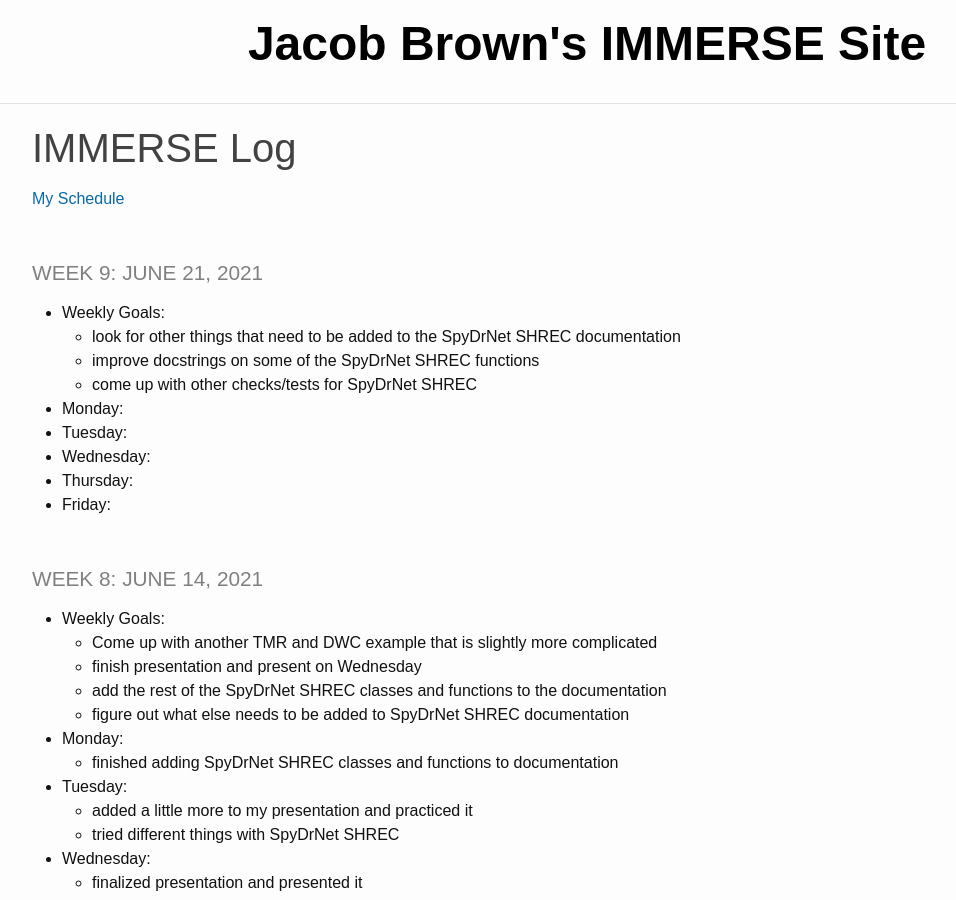
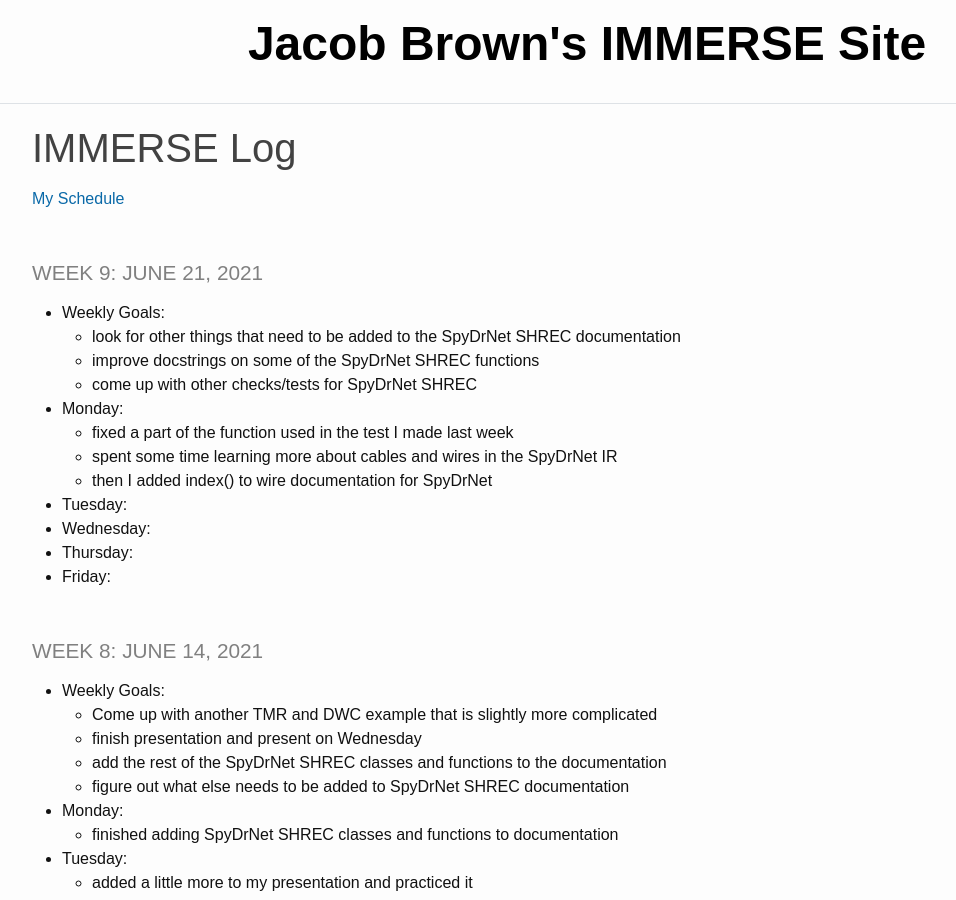
Before and after one commit to jacobdbrown4/jacob_brown, a Jekyll site: the page built from _pages/log.md, in a window 1280 px wide and 900 px high. Shown: the whole window, without its empty margins (53-1009 px from the left). Built offline with Jekyll 4.4.1, drawn with Linux system fonts in a browser that asks for light colours.

Commit message:
updated log

```diff
--- a/_pages/log.md
+++ b/_pages/log.md
@@ -11,6 +11,9 @@ title: IMMERSE Log
   * improve docstrings on some of the SpyDrNet SHREC functions
   * come up with other checks/tests for SpyDrNet SHREC
 * **Monday**:
+  * fixed a part of the function used in the test I made last week
+  * spent some time learning more about cables and wires in the SpyDrNet IR
+  * then I added index() to wire documentation for SpyDrNet
 * **Tuesday**:
 * **Wednesday**:
 * **Thursday**:
```
